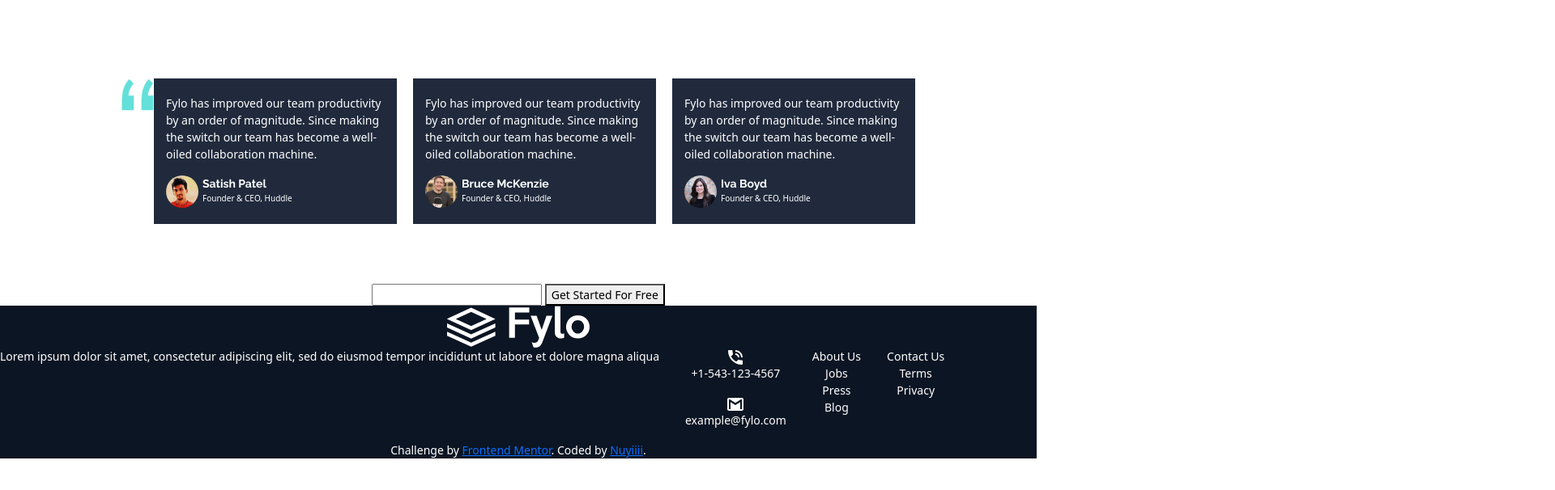
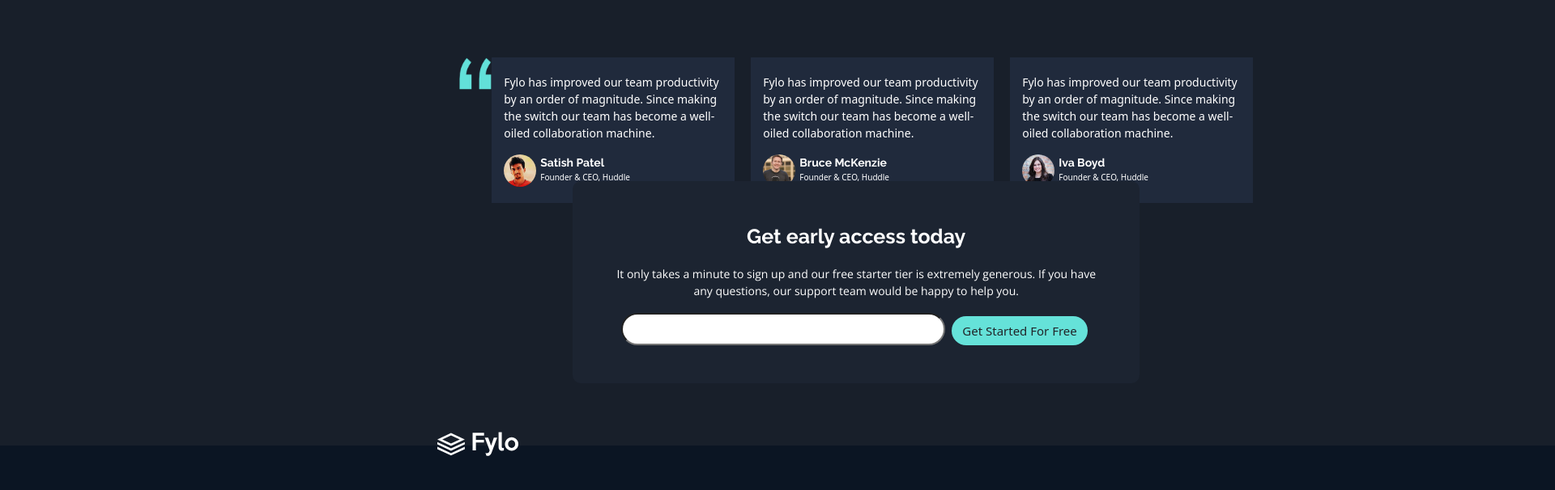
Before and after one commit to muffinnnnnn/landing-page-darkTheme, a plain HTML site: page index.html in a window 1280 px wide. Shown: the part 2126-2732 px from the top of the page at 81% size, 1920 px wide, since content can reach past the window. Before the commit the page ends 2709 px from the top, so only its background shows below. Drawn offline with nearby package versions, Linux system fonts and the light colour scheme.

Commit message:
completed html and css structure of the website

```diff
--- a/index.html
+++ b/index.html
@@ -10,7 +10,7 @@
 
   <link rel="preconnect" href="https://fonts.googleapis.com">
   <link rel="preconnect" href="https://fonts.gstatic.com" crossorigin>
-  <link rel="stylesheet" href="https://cdn.jsdelivr.net/npm/bootstrap@5.2.3/dist/css/bootstrap.min.css" integrity="sha384-rbsA2VBKQhggwzxH7pPCaAqO46MgnOM80zW1RWuH61DGLwZJEdK2Kadq2F9CUG65" crossorigin="anonymous">
+  <link href="https://cdn.jsdelivr.net/npm/bootstrap@5.3.1/dist/css/bootstrap.min.css" rel="stylesheet" integrity="sha384-4bw+/aepP/YC94hEpVNVgiZdgIC5+VKNBQNGCHeKRQN+PtmoHDEXuppvnDJzQIu9" crossorigin="anonymous">
   <link href="https://fonts.googleapis.com/css2?family=Open+Sans:wght@400;700&family=Raleway:wght@400;700&display=swap" rel="stylesheet">
   <link rel="stylesheet" href="public/style.css">
   <title>Frontend Mentor | Fylo landing page with dark theme and features grid</title>
@@ -34,15 +34,16 @@
   </header>
 
     <div class="intro">
-      <img src="images/illustration-intro.png" alt="inro-img">
+      <img class="curvy-background" src="images/bg-curvy-desktop.svg" alt="">
+      <img class="index-setting" src="images/illustration-intro.png" alt="inro-img">
 
-      <h1 class="intro-heading header-font">All your files in one secure location, <br> accessible anywhere.</h1>
-      <p class="intro-detail text-font"> Fylo stores all your most important files in one secure location. <br> Access them wherever
+      <h1 class="index-setting intro-heading header-font">All your files in one secure location, <br> accessible anywhere.</h1>
+      <p class="index-setting intro-detail text-font"> Fylo stores all your most important files in one secure location. <br> Access them wherever
         you need, share and collaborate with <br> friends family, and co-workers.</p>
-      <button class="btn btn-start">Get Started</button>
+      <button class="index-setting btn btn-start">Get Started</button>
     </div>
 
-
+  <div class="content-container">
     <div class="icon-container">
       <div class="left-container">
            <div class="lil-child">
@@ -139,40 +140,43 @@
 
 </div>
 
+  </div>
+
 
 
   <div class="access-container">
     <div>
-      <p class="access-header">Get early access today</p>
-      <p> It only takes a minute to sign up and our free starter tier is extremely generous. If you have any
+      <p class="access-header header-font">Get early access today</p>
+      <p class="text-font"> It only takes a minute to sign up and our free starter tier is extremely generous. If you have any
         questions, our support team would be happy to help you.</p>
     </div>
     <div class="input-access-container">
-      <input type="text">
-      <button>Get Started For Free</button>
+      <input class="access-input" type="text">
+      <button class="btn btn-access ">Get Started For Free</button>
     </div>
   </div>
-
+  <script src="https://cdn.jsdelivr.net/npm/bootstrap@5.3.1/dist/js/bootstrap.bundle.min.js" integrity="sha384-HwwvtgBNo3bZJJLYd8oVXjrBZt8cqVSpeBNS5n7C8IVInixGAoxmnlMuBnhbgrkm" crossorigin="anonymous"></script>
 </body>
 
 
 
 
 <footer>
-  <img src="images/logo.svg" alt="logo">
+  <img class="logo-footer-img"  src="images/logo.svg" alt="logo">
   <div class="footer-container">
-    <div>
+    <div class="first-info-footer">
+      <img class="img-icon" src="images/icon-location.svg" alt="">
       <p> Lorem ipsum dolor sit amet, consectetur adipiscing elit, sed do eiusmod tempor incididunt ut labore et
         dolore magna aliqua</p>
     </div>
     <div>
       <ul>
-        <li>
-          <img src="images/icon-phone.svg" alt="phone-icon">
+        <li class="second-info">
+          <img class="img-icon" src="images/icon-phone.svg" alt="phone-icon">
           <p> +1-543-123-4567</p>
         </li>
-        <li>
-          <img src="images/icon-email.svg" alt="email-icon">
+        <li class="second-info">
+          <img class="img-icon" src="images/icon-email.svg" alt="email-icon">
           <p>example@fylo.com</p>
         </li>
       </ul>
@@ -191,11 +195,20 @@
       <li>Terms</li>
       <li>Privacy</li>
     </ul>
+
+
+    <div class="icon-container">
+      <div class="social-icon"><img src="images/facebook.svg" alt="" class="img-icon"></div>
+      <div class="social-icon"><img src="images/twitter.svg" alt="" class="img-icon"></div>
+      <div class="social-icon"><img src="images/instagram.svg" alt="" class="img-icon"></div>
     </div>
+
+  </div>
+
 
     <p class="attribution">
       Challenge by <a href="https://www.frontendmentor.io?ref=challenge" target="_blank">Frontend Mentor</a>.
-      Coded by <a href="#">Nuyiiii</a>.
+      <br> Coded by <a href="#">Nuyiiii</a>.
     </p>
   </footer>
 
--- a/public/style.css
+++ b/public/style.css
@@ -11,11 +11,13 @@
 }
 
 html {
+width: 2114.448px;
 display: flex;
 justify-content: center;
 align-items: center;
 margin: 0;
 padding: 0;
+
 }
 
 head{
@@ -25,10 +27,9 @@
 header {
     width: 100%;
     font-family: var(--header-font);
-    margin-bottom: 20px;
+    padding-bottom: 20px;
     margin-top: 0;
     background-color: hsl(217, 28%, 15%);
-
 }
 
 .header-font {
@@ -41,19 +42,26 @@
 }
 
 body {
+    z-index: 0;
     text-align: center;
     width: 2114.448px;
     color: hsl(0, 0%, 100%);
     font-size: 14px;
+    background-color: hsl(217, 28%, 15%);
+    background-size: cover;
 }
 
 
 
 .nav-container{
-   padding: 1%;
+    padding: 1%;
     display: flex;
     justify-content: space-between;
     align-items: center;
+}
+
+.nav-icon {
+padding-left: 55px;
 }
 
 .nav-child {
@@ -74,14 +82,18 @@
 }
 
 .intro {
-    background-color: hsl(217, 28%, 15%);
+    position: relative;
+    /* background-color: hsl(217, 28%, 15%); */
+    padding-bottom: 80px;
 }
+
 
 .btn-start {
 width: 20%;
 height: 40px;
 margin: 5px;
 border-radius: 30px;
+font-weight: 400px;
 background-color: hsl(176, 68%, 64%);
 }
 
@@ -91,13 +103,7 @@
     font-size: 40px;
 }
 
-.icon-container {
-    display: flex;
-    gap: 100px;
-    justify-content: center;
-    align-items: center;
-    margin-top: 10%;
-}
+
 
 .left-container {
     display: flex;
@@ -200,6 +206,7 @@
     display: flex;
     justify-content: center;
     margin-top: 100px;
+    padding-bottom: 300px;
 }
 
 .quote-img {
@@ -209,8 +216,120 @@
 
 footer {
     background-color: hsl(216, 53%, 9%);
+    padding-top: 200px;
+    text-align: center;
 }
 
 .footer-container {
     display: flex;
+    margin-top: 50px;
+    justify-content: center;
+    align-items: flex-start;
+    gap: 60px;
+    margin-left: 50px;
+    margin-right: 50px;
+
+
+
 }
+
+.access-container {
+    position: absolute;
+    left: 707.224px;
+    right: 0;
+    bottom: -1800px;
+    margin-top: 180px;
+    height: 250px;
+    width: 700px;
+    padding: 50px;
+    padding-bottom: 100px;
+    background-color: hsl(217, 28%, 15%) ;
+    border-radius: 10px;
+}
+
+.access-input{
+    border-radius: 30px;
+    height: 40px;
+    width: 400px;
+}
+
+.access-header {
+font-size: 25px;
+}
+
+.first-info-footer {
+    display: flex;
+    align-items: first baseline;
+    text-align: left;
+    gap: 10px;
+    height: 200px;
+    width: 300px;
+}
+
+
+
+.second-info {
+    display: flex;
+    gap: 10px;
+    align-items: first baseline;
+}
+
+.logo-footer-img {
+    height: 40px;
+    width: 100px;
+    position: absolute;
+    left: 540px;
+    right: 0;
+    bottom: -1900px;
+    padding-bottom: 10px;
+}
+
+.social-icon {
+    height: 30px;
+    width: 30px;
+    border: 1px solid white;
+    border-radius: 50%;
+    justify-content: center;
+    align-items: center;
+    display: flex;
+}
+
+.img-icon {
+    height: 15px;
+    width: 15px;
+
+
+}
+
+.icon-container {
+    display: flex;
+    gap: 15px;
+    justify-content: center;
+    align-items: center;
+}
+.curvy-background {
+
+    position: absolute;
+    left: 0;
+    right: 0;
+    bottom: -0px;
+    width: 2114px;
+    z-index: -1;
+
+}
+
+.index-setting {
+    z-index: 2;
+}
+
+.content-container {
+    background-color:hsl(218, 28%, 13%) ;
+}
+
+.btn-access {
+    font-weight: 400;
+    font-size: 15px;
+    margin: 5px;
+    border-radius: 30px;
+    background-color: hsl(176, 68%, 64%);
+}
```
Also changed, not shown: images/facebook.svg (added), images/instagram.svg (added), images/twitter.svg (added), 1 other file. Lines whose indentation alone changed are shown as unchanged.
